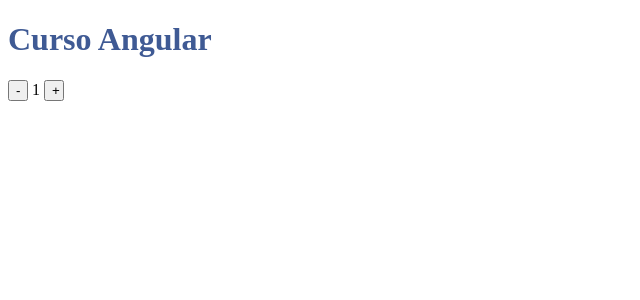
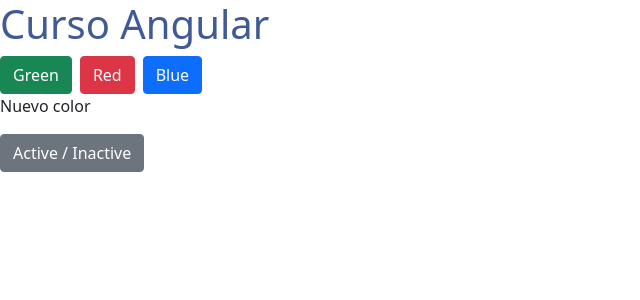
Before and after one commit to ZaiberZ/Angular_tutorial, an Angular app: page / in a window 1280 px wide. Shown: the top 300 px of the page, without its empty margins (0-640 px from the left). Built offline with nearby package versions, Linux system fonts and the light colour scheme.

Commit message:
07 - Class Binding o enlace de clases

```diff
--- a/src/app/app.component.html
+++ b/src/app/app.component.html
@@ -1,3 +1,4 @@
 <h1>{{title}}</h1>
 
-<app-contador></app-contador>
+<!-- <app-contador></app-contador> -->
+<app-botones></app-botones>
--- a/src/app/app.module.ts
+++ b/src/app/app.module.ts
@@ -3,9 +3,10 @@ import { BrowserModule } from '@angular/platform-browser';
 
 import { AppComponent } from './app.component';
 import { ContadorComponent } from './contador/contador.component';
+import { BotonesComponent } from './botones/botones.component';
 
 @NgModule({
-  declarations: [AppComponent, ContadorComponent],
+  declarations: [AppComponent, ContadorComponent, BotonesComponent],
   imports: [BrowserModule],
   providers: [],
   bootstrap: [AppComponent]
--- /dev/null
+++ b/src/app/botones/botones.component.html
@@ -0,0 +1,11 @@
+<div>
+    <button [class.disabled]="btn_disabled" class="btn btn-success disabled"
+        (click)="text_color = 'text-success'">Green</button>
+    <button [class]="{'disabled': btn_disabled, 'btn': true, 'mx-2': true}" class="btn-danger"
+        (click)="text_color = 'text-danger'">Red</button>
+    <button [class]="{'disabled': btn_disabled}" class="btn btn-primary"
+        (click)="text_color = 'text-primary'">Blue</button>
+</div>
+<p [class]="text_color">Nuevo color</p>
+<!-- <p>{{text_color}}</p> -->
+<button class="btn btn-secondary" (click)="btn_disabled = !btn_disabled">Active / Inactive</button>
--- /dev/null
+++ b/src/app/botones/botones.component.ts
@@ -0,0 +1,16 @@
+import { Component } from '@angular/core';
+
+@Component({
+  selector: 'app-botones',
+  templateUrl: './botones.component.html',
+  styleUrls: ['./botones.component.css']
+})
+export class BotonesComponent {
+  constructor() { }
+  ngOnInit(): void {
+
+  }
+
+  text_color: string = '';
+  btn_disabled: boolean = false;
+}
--- a/src/index.html
+++ b/src/index.html
@@ -7,6 +7,9 @@
   <base href="/">
   <meta name="viewport" content="width=device-width, initial-scale=1">
   <link rel="icon" type="image/x-icon" href="favicon.ico">
+  <link href="https://cdn.jsdelivr.net/npm/bootstrap@5.0.2/dist/css/bootstrap.min.css" rel="stylesheet"
+    integrity="sha384-EVSTQN3/azprG1Anm3QDgpJLIm9Nao0Yz1ztcQTwFspd3yD65VohhpuuCOmLASjC" crossorigin="anonymous">
+
 </head>
 
 <body>
```
Also changed, not shown: src/app/botones/botones.component.css (added), 1 other file (tests, documents, lock files or other folders).
